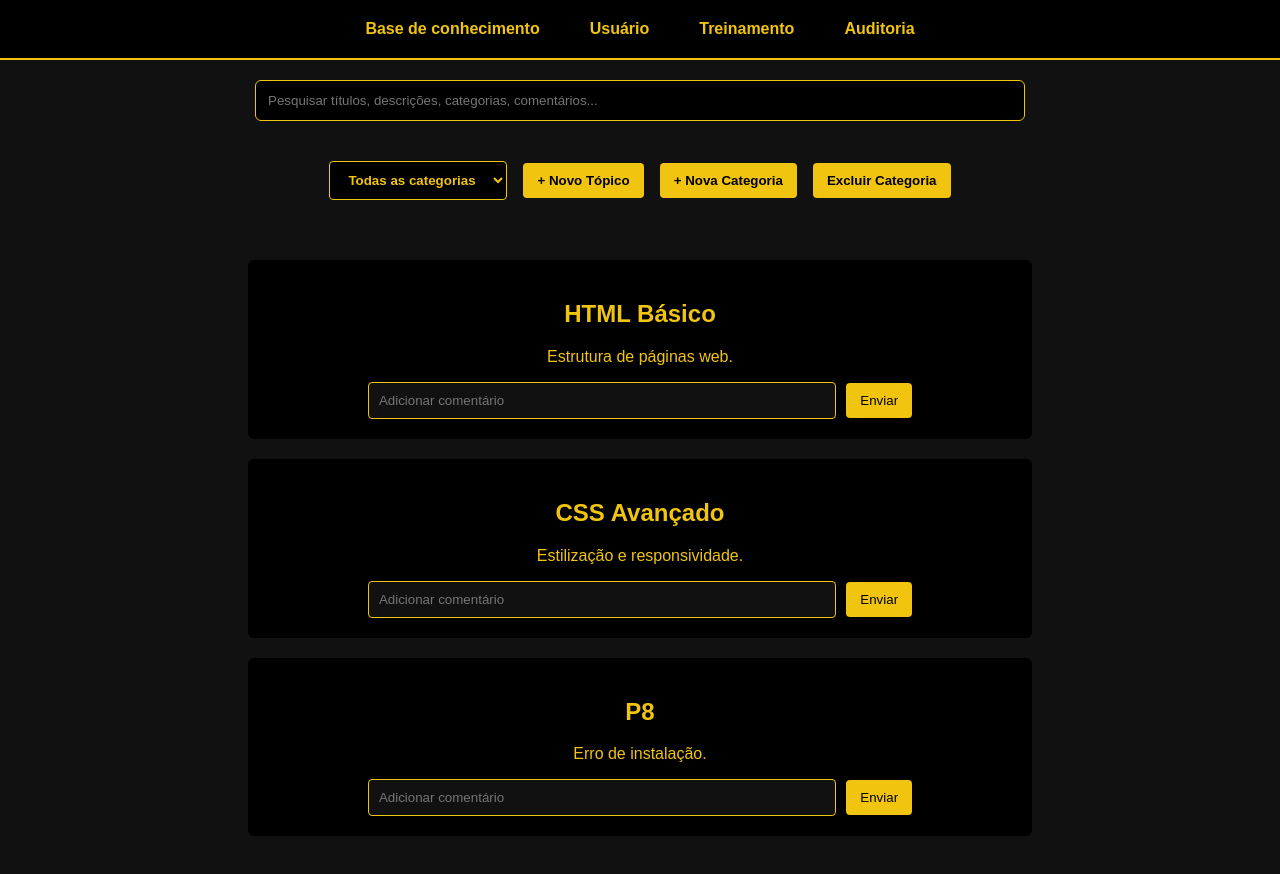
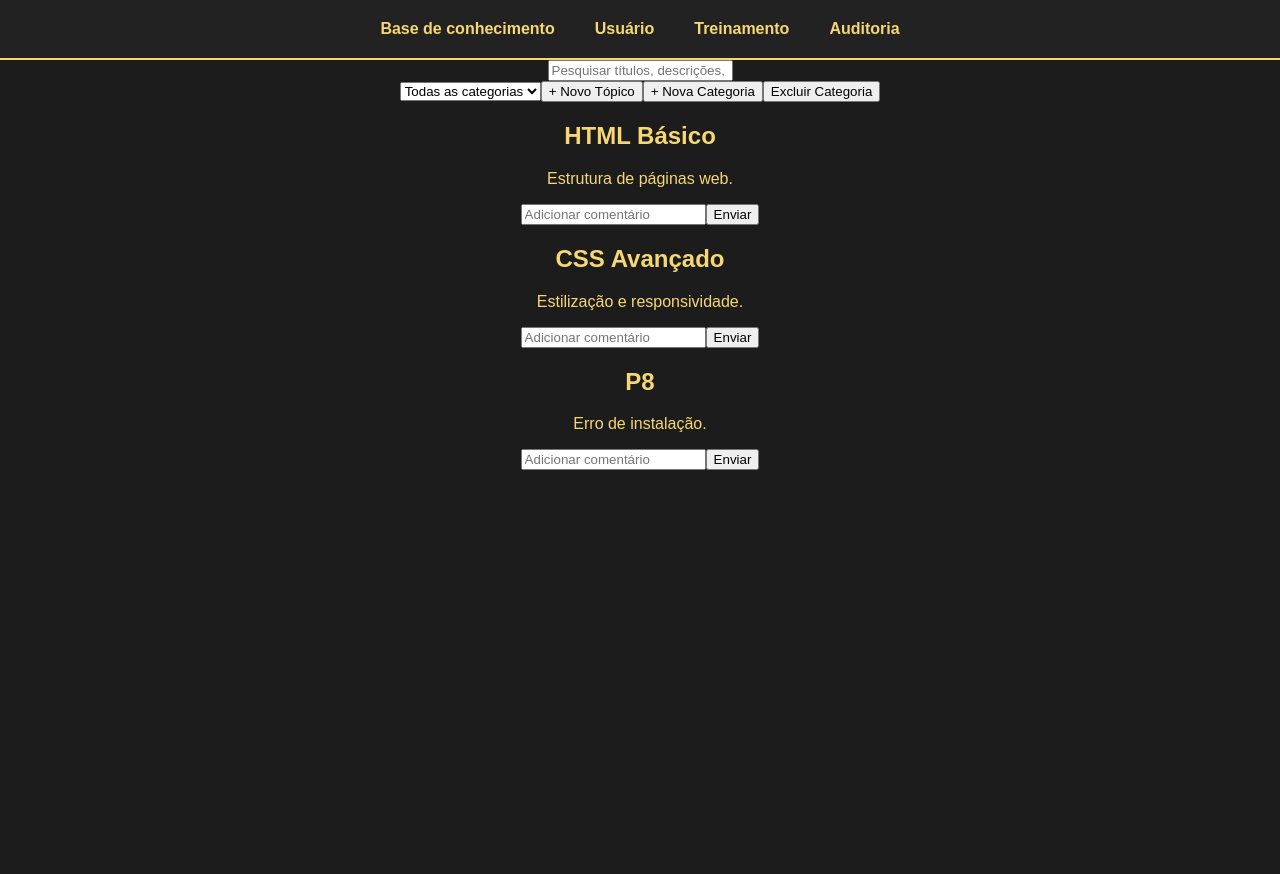
Before and after one commit to Wertco-Bombas/Wertco, a Next.js app: page /base in a window 1280 px wide. After the commit the page ends 800 px from the top, so only its background shows below. Built offline with nearby package versions, Linux system fonts and the light colour scheme.

Commit message:
Update style.css

```diff
--- a/styles/style.css
+++ b/styles/style.css
@@ -1,120 +1,71 @@
 body {
   margin: 0;
   font-family: Arial, sans-serif;
-  background-color: #111;
-  color: #f1c40f;
+  background-color: #1c1c1c; /* cinza escuro */
+  color: #f7d774; /* amarelo suave */
   text-align: center;
 }
 
-/* Topo */
+/* Navbar */
 .navbar {
-  background-color: #000;
+  background-color: #222;
   padding: 20px;
-  border-bottom: 2px solid #f1c40f;
+  border-bottom: 2px solid #f7d774;
 }
 
 .nav-links {
   list-style: none;
   display: inline-flex;
-  gap: 50px;
+  gap: 40px;
   margin: 0;
   padding: 0;
   font-weight: bold;
-  color: #f1c40f;
-}
-
-.nav-links li {
-  cursor: pointer;
+  color: #f7d774;
 }
 
 .nav-links li:hover {
-  color: #d4ac0d;
+  color: #ffe58a;
 }
 
-/* Pesquisa */
-.search-bar {
-  padding: 20px;
+/* Usuário */
+.usuario-container {
+  text-align: center;
+  padding: 30px;
 }
 
-.search-bar input {
-  width: 60%;
-  padding: 12px;
-  border-radius: 6px;
-  border: 1px solid #f1c40f;
-  background-color: #000;
-  color: #f1c40f;
+.usuario-container h1 {
+  margin-bottom: 20px;
 }
 
-/* Ações */
-.actions {
-  padding: 20px;
+.usuario-container button {
+  background: #f7d774;
+  color: #222;
+  border: none;
+  padding: 10px 14px;
+  border-radius: 6px;
+  cursor: pointer;
+  font-weight: bold;
+  box-shadow: 0 2px 6px rgba(0,0,0,0.3);
 }
 
-.actions select,
-.actions button {
-  margin: 0 8px;
-  padding: 10px 14px;
-  border-radius: 4px;
-  cursor: pointer;
-  font-weight: bold;
+.usuario-container button:hover {
+  background: #ffe58a;
 }
 
-.actions select {
-  background: #000;
-  color: #f1c40f;
-  border: 1px solid #f1c40f;
+.usuario-container ul {
+  list-style: none;
+  padding: 0;
+  margin-top: 20px;
 }
 
-.actions button {
-  background: #f1c40f;
-  color: #000;
-  border: none;
-}
-
-.actions button:hover {
-  background: #d4ac0d;
-}
-
-/* Conteúdo */
-.content {
-  padding: 20px;
-}
-
-.topic {
-  background: #000;
-  padding: 20px;
-  margin: 20px auto;
-  border-radius: 6px;
-  color: #f1c40f;
-  width: 60%;
-}
-
-/* Comentários */
-.comments {
-  margin-top: 15px;
-}
-
-.comments input {
-  padding: 10px;
-  width: 60%;
-  border-radius: 4px;
-  border: 1px solid #f1c40f;
-  background-color: #111;
-  color: #f1c40f;
-  margin-right: 10px;
-}
-
-.comments button {
-  padding: 10px 14px;
-  background: #f1c40f;
-  color: #000;
-  border: none;
-  border-radius: 4px;
-  cursor: pointer;
-}
-
-.comments button:hover {
-  background: #d4ac0d;
+.usuario-container li {
+  background: #2a2a2a;
+  margin: 10px auto;
+  padding: 12px;
+  border-radius: 8px;
+  width: 50%;
+  text-align: left;
+  box-shadow: 0 2px 6px rgba(0,0,0,0.3);
 }
 
 /* Modal */
@@ -124,25 +75,20 @@ body {
   left: 0;
   width: 100%;
   height: 100%;
-  background: rgba(17, 17, 17, 0.9);
+  background: rgba(28, 28, 28, 0.9);
   display: flex;
   justify-content: center;
   align-items: center;
-  z-index: 999;
 }
 
 .modal-content {
-  background: #000;
+  background: #2a2a2a;
   padding: 30px;
-  border-radius: 8px;
-  border: 2px solid #f1c40f;
+  border-radius: 10px;
+  border: 2px solid #f7d774;
   width: 400px;
   text-align: center;
-}
-
-.modal-content h2 {
-  margin-top: 0;
-  color: #f1c40f;
+  box-shadow: 0 4px 12px rgba(0,0,0,0.5);
 }
 
 .modal-content input,
@@ -150,10 +96,10 @@ body {
   width: 90%;
   padding: 10px;
   margin: 10px 0;
-  border-radius: 4px;
-  border: 1px solid #f1c40f;
-  background: #111;
-  color: #f1c40f;
+  border-radius: 6px;
+  border: 1px solid #f7d774;
+  background: #1c1c1c;
+  color: #f7d774;
 }
 
 .modal-buttons {
@@ -163,25 +109,23 @@ body {
 .modal-buttons button {
   margin: 0 10px;
   padding: 10px 14px;
-  border-radius: 4px;
+  border-radius: 6px;
   cursor: pointer;
   font-weight: bold;
 }
 
 .modal-buttons button:first-child {
-  background: #f1c40f;
-  color: #000;
-  border: none;
+  background: #f7d774;
+  color: #222;
 }
 
 .modal-buttons button:first-child:hover {
-  background: #d4ac0d;
+  background: #ffe58a;
 }
 
 .modal-buttons button:last-child {
   background: #444;
-  color: #f1c40f;
-  border: none;
+  color: #f7d774;
 }
 
 .modal-buttons button:last-child:hover {
```
